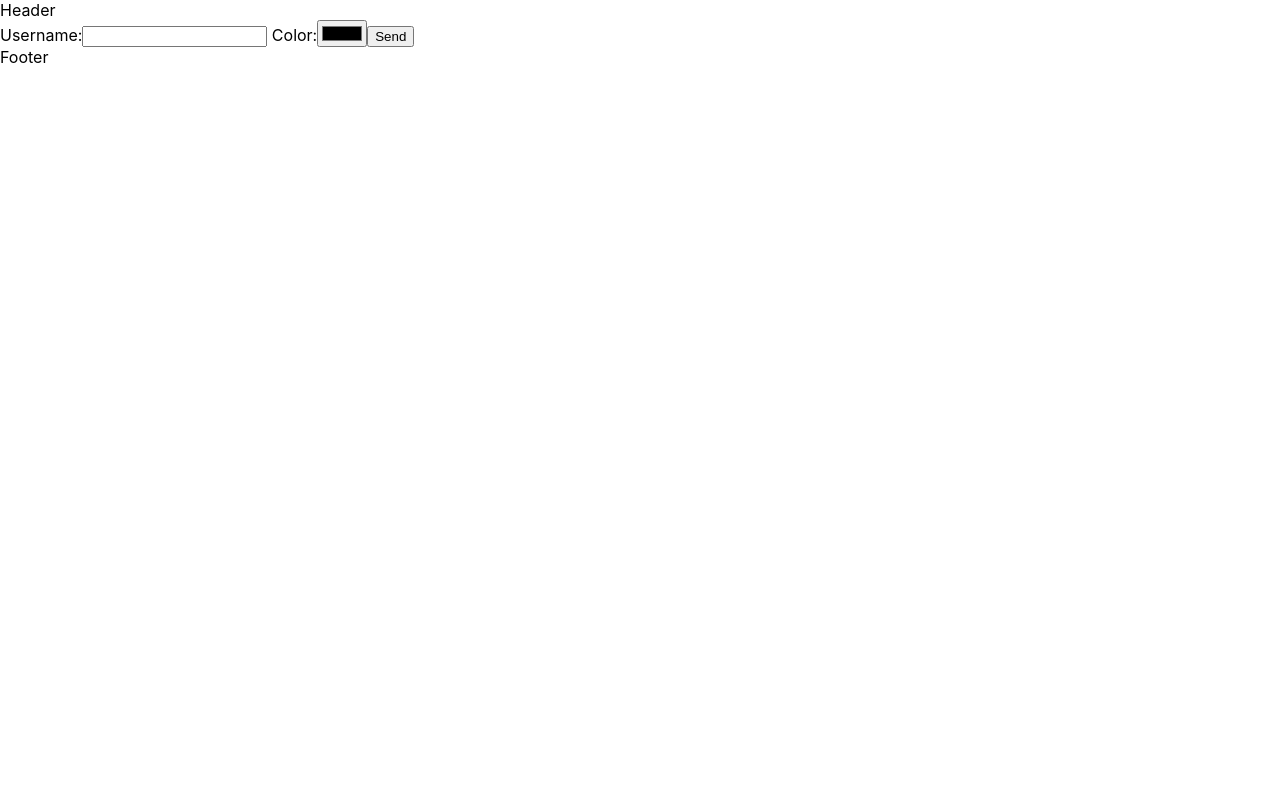
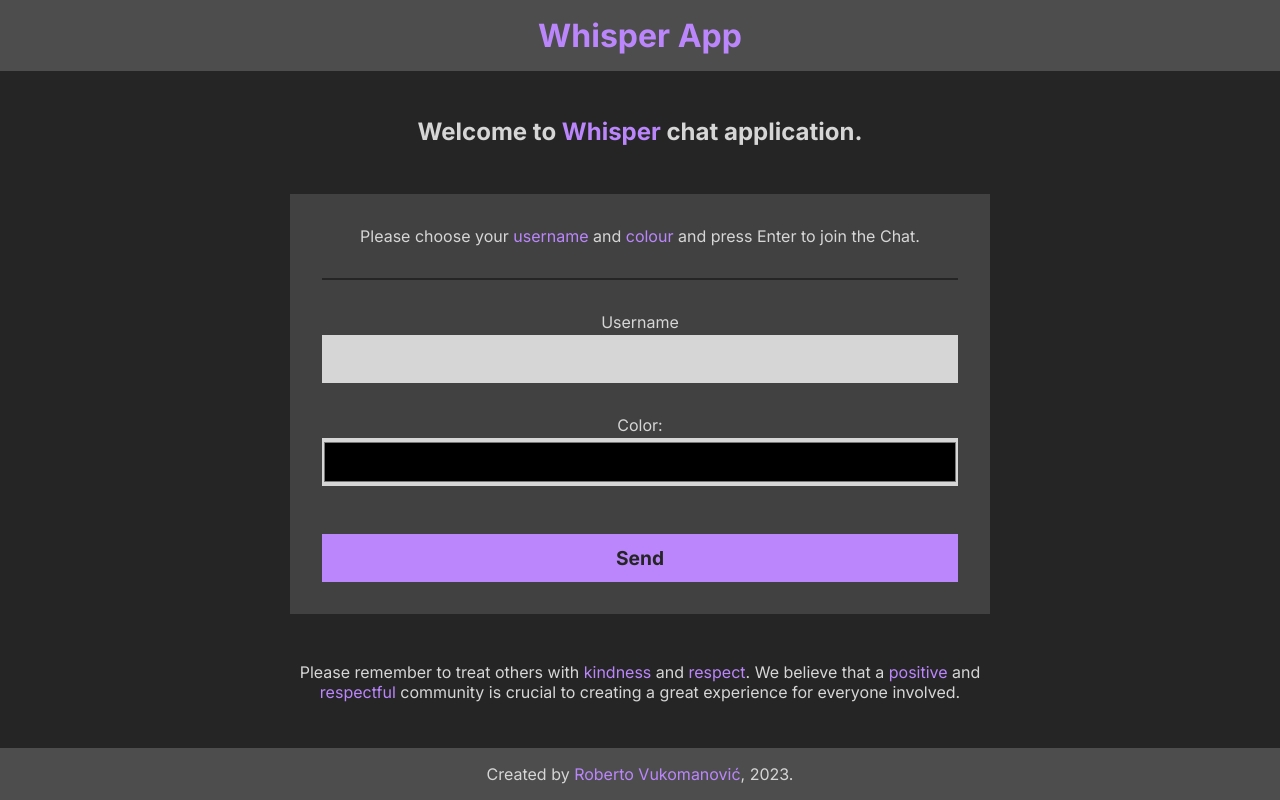
Before and after one commit to robrobac/whisper-react-chat-app-scaledrone, a React (Create React App) app: page / in a window 1280 px wide. Built offline with nearby package versions, Linux system fonts and the light colour scheme.

Commit message:
SASS installed and login screen basic styling implemented

```diff
--- a/package.json
+++ b/package.json
@@ -9,6 +9,7 @@
         "react": "^18.2.0",
         "react-dom": "^18.2.0",
         "react-scripts": "5.0.1",
+        "sass": "^1.62.1",
         "web-vitals": "^2.1.4"
     },
     "scripts": {
--- a/src/App.js
+++ b/src/App.js
@@ -1,6 +1,7 @@
 import React, { useState } from 'react';
 import LoginScreen from './LoginScreen';
 import ChatApp from './ChatApp';
+import './App.scss'
 
 export default function App() {
     const [user, setUser] = useState("");
@@ -10,10 +11,16 @@ export default function App() {
     };
 
     return (
-        <div>
-            <header>Header</header>
+        <div className='app'>
+            <header>
+                <h1>Whisper App</h1>
+            </header>
+
             {user ? (<ChatApp currentUser={user} />) : (<LoginScreen onLogin={handleLogin} />)}
-            <footer>Footer</footer>
+
+            <footer>
+                <p>Created by <span>Roberto Vukomanović</span>, 2023.</p>
+            </footer>
         </div>
     )
 };
--- /dev/null
+++ b/src/App.scss
@@ -0,0 +1,21 @@
+@import 'variables';
+@import url('https://fonts.googleapis.com/css2?family=Inter:wght@100;200;300;400;500;700;900&display=swap');
+
+* {
+    font-family: 'Inter', sans-serif;
+    color: $color1;
+}
+
+body {
+    background-color: $color2;
+}
+
+header,
+footer {
+    background-color: $headerFooterBg;
+
+    h1,
+    span {
+        color: $accentColor;
+    }
+}
--- /dev/null
+++ b/src/Index.scss
@@ -0,0 +1,30 @@
+@import 'mixins';
+
+* {
+    padding: 0;
+    margin: 0;
+    box-sizing: border-box;
+}
+
+html {
+    height: 100vh;
+
+    body,
+    #root {
+        height: 100%;
+    }
+
+    .app {
+        height: 100%;
+        @include flexColumnCenter;
+        justify-content: space-between;
+
+    }
+}
+
+header,
+footer {
+    text-align: center;
+    width: 100%;
+    padding: 1rem;
+}
--- a/src/LoginScreen.jsx
+++ b/src/LoginScreen.jsx
@@ -1,4 +1,5 @@
 import React, { useState } from 'react';
+import './LoginScreen.scss'
 
 export default function LoginScreen({ onLogin }) {
     const [username, setUsername] = useState("");
@@ -19,25 +20,47 @@ export default function LoginScreen({ onLogin }) {
     }
 
     return (
-        <main className='login'>
+        <main className='loginScreen'>
+
+            <h2>
+            Welcome to <span>Whisper</span> chat application.
+            </h2>
+
             <form onSubmit={handleSubmit} className='loginForm'>
-                <label> Username:
-                    <input className='usernameInput'
+
+                <p>
+                    Please choose your <span>username</span> and <span>colour</span> and press Enter to join the Chat.
+                </p>
+
+                <hr></hr>
+
+                <label className='inputLabel'>
+                    Username
+                    <input className='formInput'
+                        id='username'
                         required
                         type='text'
                         value={username}
                         onChange={handleUsernameChange}
                     />
                 </label>
-                <label> Color:
-                    <input className='colorInput'
+
+                <label className='inputLabel'>
+                    Color:
+                    <input className='formInput'
+                        id='color'
                         type='color'
                         value={color}
                         onChange={handleColorChange}
                     />
                 </label>
+
                 <button className="loginButton" type="submit">Send</button>
+
             </form>
+            <p>
+            Please remember to treat others with <span>kindness</span> and <span>respect</span>. We believe that a <span>positive</span> and <span>respectful</span> community is crucial to creating a great experience for everyone involved.
+            </p>
         </main>
     )
 };
--- /dev/null
+++ b/src/LoginScreen.scss
@@ -0,0 +1,65 @@
+@import 'variables';
+@import 'mixins';
+
+.loginScreen {
+    max-width: 700px;
+    text-align: center;
+
+    span {
+        color: $accentColor;
+    }
+
+    .loginForm {
+        margin: 3rem 0;
+        padding: 2rem;
+        background-color: $contentWindow;
+        @include flexColumnCenter;
+
+        hr {
+            background-color: $color2;
+            border: none;
+            height: 2px;
+            width: 100%;
+            margin: 2rem 0;
+        }
+
+        .inputLabel {
+            width: 100%;
+            margin-bottom: 2rem;
+
+            .formInput {
+                text-align: center;
+                font-size: 1.5rem;
+                color: $color2;
+                margin-top: 3px;
+                height: 3rem;
+                width: 100%;
+                background-color: $color1;
+                border: none;
+            }
+
+            #username:focus {
+                border-style: none;
+                outline: none;
+                border: solid 3px $accentColor;
+            }
+
+            #color {
+                cursor: pointer;
+            }
+        }
+
+        .loginButton {
+            cursor: pointer;
+            font-weight: 600;
+            font-size: 1.2rem;
+            background-color: $accentColor;
+            color: $color2;
+            width: 100%;
+            margin-top: 1rem;
+            height: 3rem;
+            border: none;
+        }
+
+    }
+}
--- a/src/index.css
+++ /dev/null
@@ -1,13 +0,0 @@
-body {
-  margin: 0;
-  font-family: -apple-system, BlinkMacSystemFont, 'Segoe UI', 'Roboto', 'Oxygen',
-    'Ubuntu', 'Cantarell', 'Fira Sans', 'Droid Sans', 'Helvetica Neue',
-    sans-serif;
-  -webkit-font-smoothing: antialiased;
-  -moz-osx-font-smoothing: grayscale;
-}
-
-code {
-  font-family: source-code-pro, Menlo, Monaco, Consolas, 'Courier New',
-    monospace;
-}
--- a/src/index.js
+++ b/src/index.js
@@ -1,6 +1,6 @@
 import React from 'react';
 import ReactDOM from 'react-dom/client';
-import './index.css';
+import './Index.scss';
 import App from './App';
 
 const root = ReactDOM.createRoot(document.getElementById('root'));
--- /dev/null
+++ b/src/mixins.scss
@@ -0,0 +1,5 @@
+@mixin flexColumnCenter {
+    display: flex;
+    flex-direction: column;
+    align-items: center;
+}
--- /dev/null
+++ b/src/variables.scss
@@ -0,0 +1,6 @@
+// Dark Mode
+$color1: #d6d6d6; // Text color
+$color2: #252525; // background black or text color
+$headerFooterBg: #4d4d4d; // header and footer
+$contentWindow: #414141; // content window color
+$accentColor: #bb86fc; // accent color
```
Also changed, not shown: src/App.css (deleted, +0 -38 lines), 1 other file (tests, documents, lock files or other folders). Lines whose indentation alone changed are shown as unchanged.
